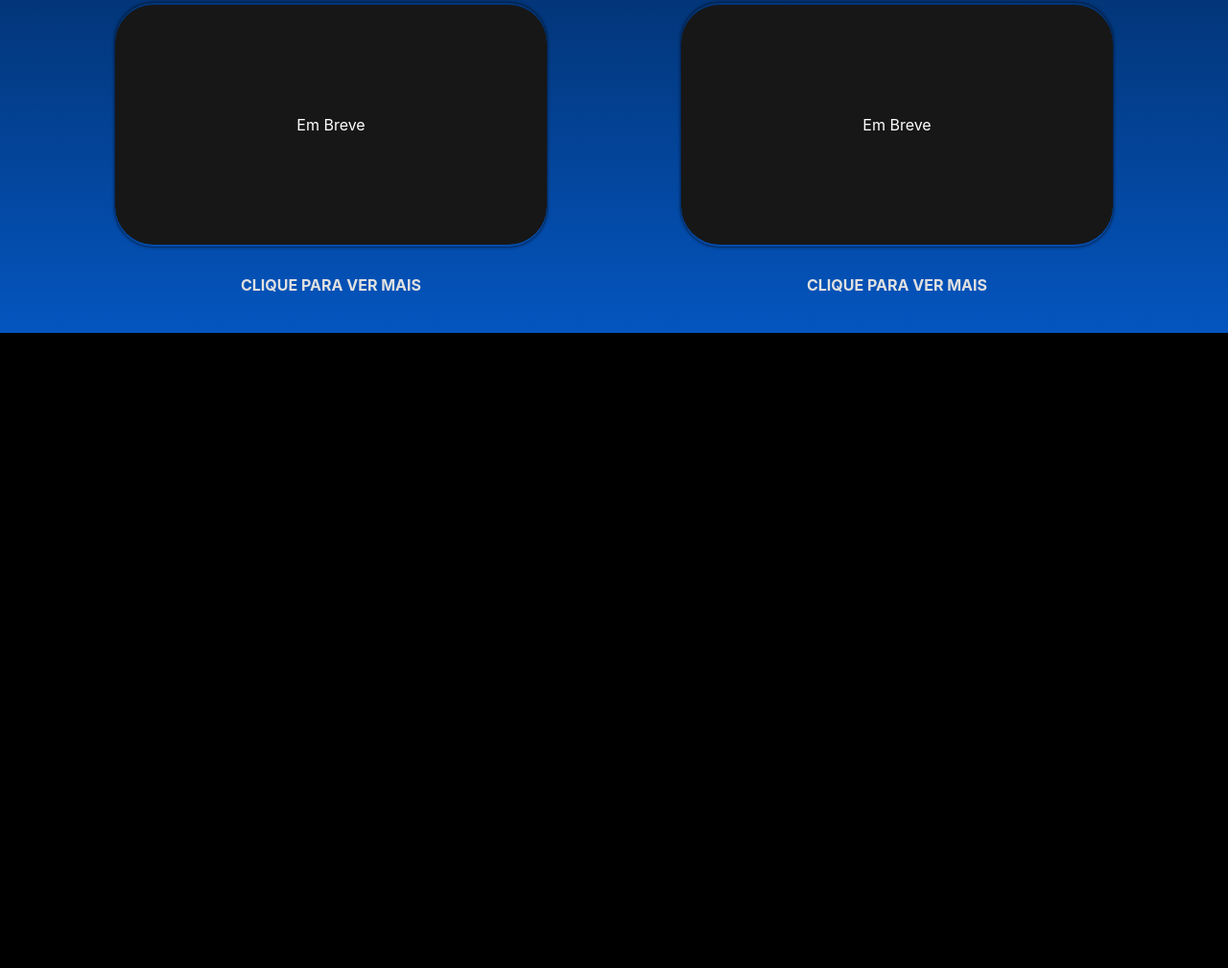
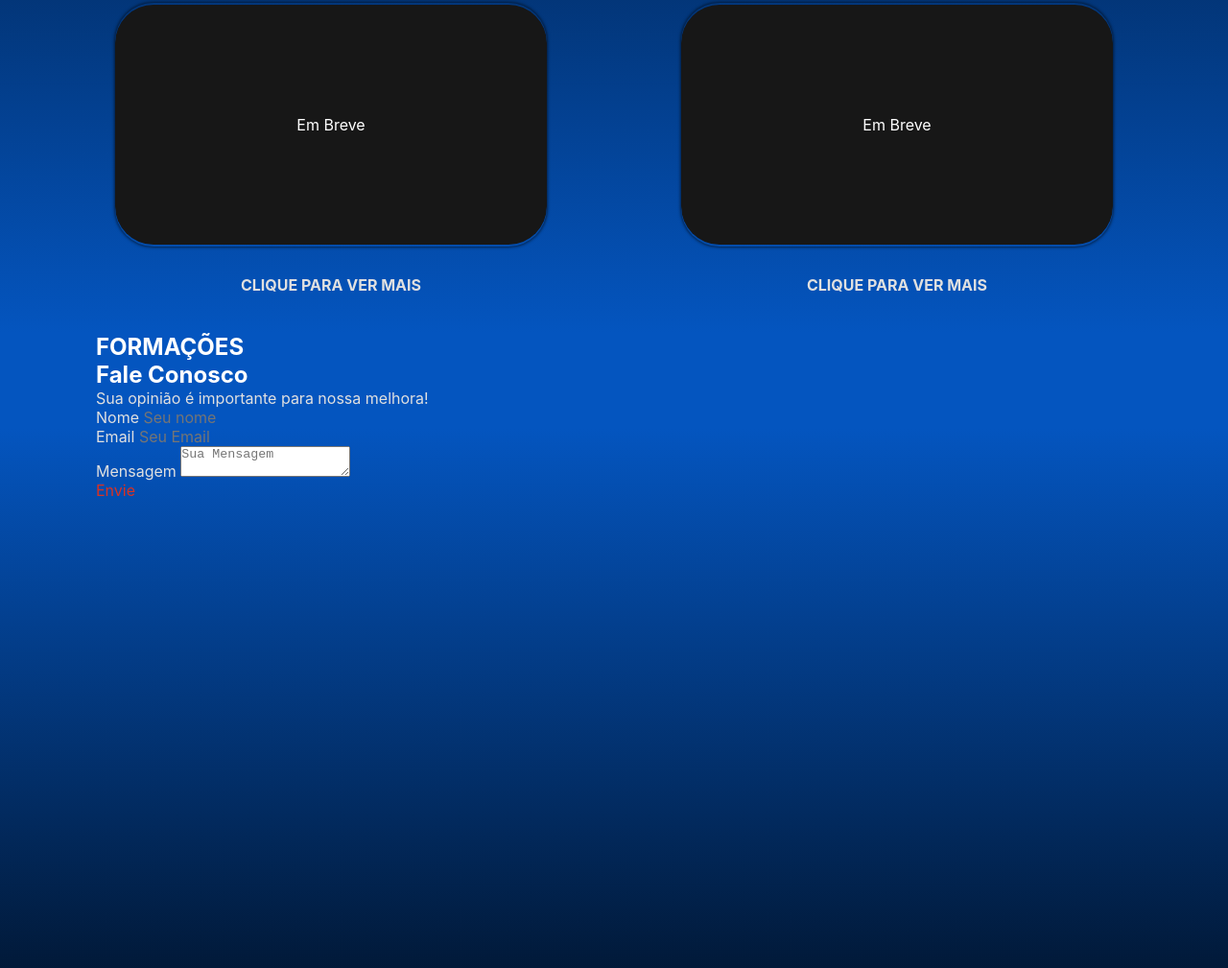
Before and after one commit to MuriloDutra2/Portfolio, a plain HTML site: page index.html in a window 1280 px wide. Shown: the part 1351-2360 px from the top of the page at 96% size. Before the commit the page ends 1698 px from the top, so only its background shows below. Drawn offline with Linux system fonts and the light colour scheme.

Commit message:
começando a seção formações

```diff
--- a/assets/css/style.css
+++ b/assets/css/style.css
@@ -7,7 +7,8 @@
 
 nav,
 .banner,
-.projetos {
+.projetos,
+.formacoes {
     padding: 0 var(--px);
 
 
@@ -56,7 +57,7 @@ header {
 
 .banner {
     display: flex;
-    margin:100px  0;
+    margin: 100px  0;
     gap: 70px;
 }
 
@@ -192,3 +193,12 @@ header {
       transform: rotate(360deg);
     }
   }
+
+
+  /*  FORMAÇÕES////////////////////////////////////////////////////////////////////////////////////////*/
+
+.formacoes {
+  width: auto;
+  height: 1000px;
+  background: linear-gradient(#0455bf 10%,  #000 90%);
+}
--- a/index.html
+++ b/index.html
@@ -83,8 +83,43 @@
                 </div>
                 <p class="projetotexto"><a href="#"> CLIQUE PARA VER MAIS </a></p>
             </div>
+        </section>
 
 
+        <section class="formacoes">
+        <div class="bodyformacao">
+            <h1>FORMAÇÕES</h1>
+            <div class="formacaotabela">
+                <section class="formacao-container">
+                    <div class="contact-form">
+                        <h2 id="titulo_contato">Fale Conosco</h2>
+                        <p>Sua opinião é importante para nossa melhora!</p>
+                        <form action="processa_contato.php" method="POST">
+                            <div class="form-group">
+                                <label for="name">Nome</label>
+                                <input type="text" id="name" name="nome" placeholder="Seu nome" required>
+                            </div>
+                            <div class="form-group">
+                                <label for="email">Email</label>
+                                <input type="email" id="email" name="email" placeholder="Seu Email" required>
+                            </div>
+                            <div class="form-group">
+                                <label for="message">Mensagem</label>
+                                <textarea id="message" name="mensagem" placeholder="Sua Mensagem" required></textarea>
+                            </div>
+                            <button type="submit" class="submit-btn">Envie</button>
+                        </form>
+
+                    </div>
+
+                </section>
+
+
+
+
+            </div>
+
+        </div>
 
 
         </section>
```
